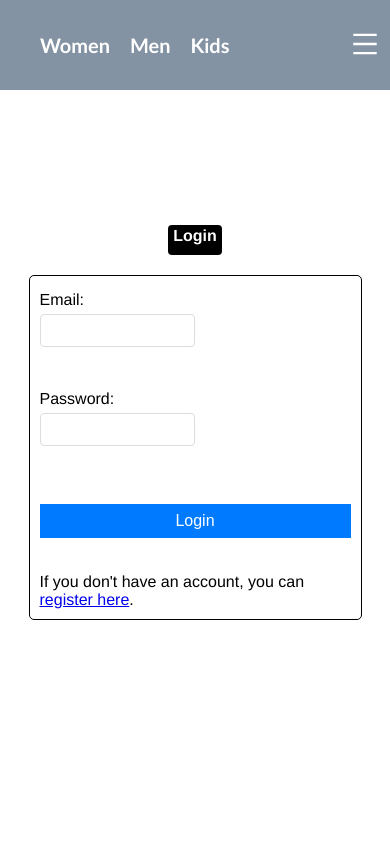
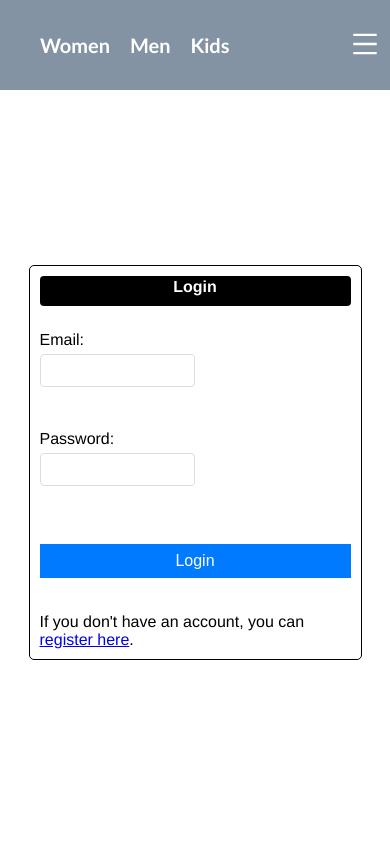
Before and after one commit to valgeorg97/E-Value, a React (Vite) app: page /login in a window 390 px wide. Shown: the top 844 px of the page. Built offline with nearby package versions, Linux system fonts and the light colour scheme; no server answers.

Commit message:
Fix: Login/Register bug

```diff
--- a/src/components/Login/Login.css
+++ b/src/components/Login/Login.css
@@ -5,6 +5,11 @@
   justify-content: center;
   min-height: 100vh;
   padding: 10px;
+}
+
+.login-container h2{
+  text-align: center;
+  margin-bottom: 20px;
 }
 
 form {
@@ -47,10 +52,13 @@ button:hover {
   margin-top: 25px;
 }
 
-@media (max-width: 600px) {
+@media (max-width: 768px) {
   form {
     width: 90%;
     padding: 10px;
+  }
+  .login-container{
+    margin-top: 30px;
   }
   h2, button {
     font-size: 16px;
--- a/src/components/Login/Login.tsx
+++ b/src/components/Login/Login.tsx
@@ -13,8 +13,8 @@ import './Login.css';
 const Login: React.FC<LoginProps> = ({ email, password, onEmailChange, onPasswordChange, onLogin }) => {
   return (
     <div className="login-container">
+      <form>
       <h2>Login</h2>
-      <form>
         <label>
           Email:
           <input type="email" value={email} onChange={(e) => onEmailChange(e.target.value)} />
--- a/src/components/Register/Register.css
+++ b/src/components/Register/Register.css
@@ -5,3 +5,8 @@
     align-items: center;
     height: 100vh;
 }
+
+.register-container h2{
+    text-align: center;
+    margin-bottom: 20px;
+}
--- a/src/components/Register/Register.tsx
+++ b/src/components/Register/Register.tsx
@@ -92,8 +92,9 @@ const Register: React.FC = () => {
 
   return (
     <div className="register-container">
+
+      <form>
       <h2>Register</h2>
-      <form>
         <label>
           Email:
           <input
```
